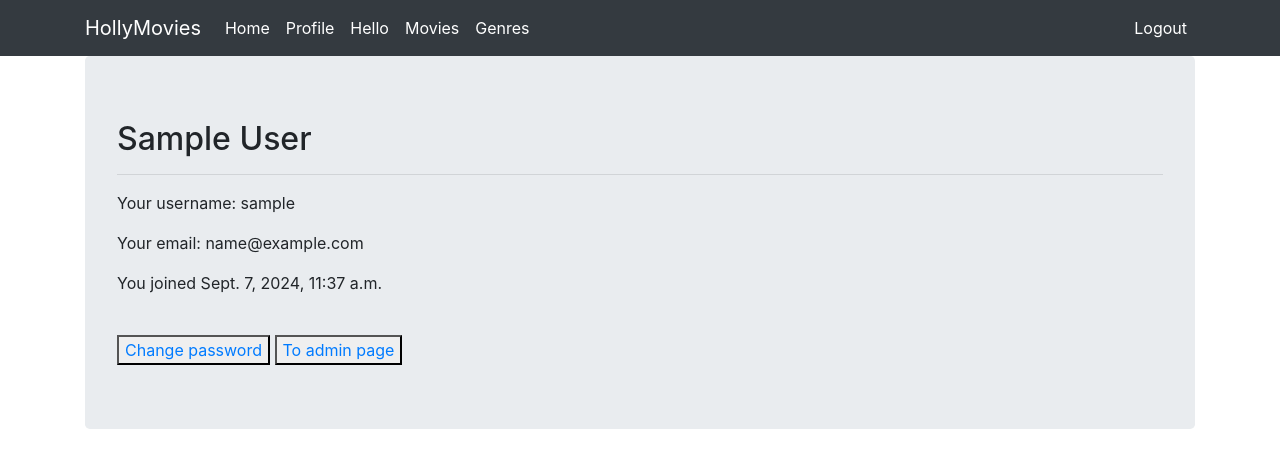
After one commit to silox/sda-backend, a Django app: page /profile/ in a window 1280 px wide. The commit adds this page. Shown: the top 468 px of the page. Run offline with Django 4.2, Linux system fonts and the light colour scheme; the visitor is signed in with stand-in values (Sample User, id 1); some libraries are stand-ins or nearby versions.

Commit message:
Add profile

```diff
--- a/sda_tutorial/settings.py
+++ b/sda_tutorial/settings.py
@@ -122,3 +122,7 @@ STATIC_URL = 'static/'
 # https://docs.djangoproject.com/en/4.2/ref/settings/#default-auto-field
 
 DEFAULT_AUTO_FIELD = 'django.db.models.BigAutoField'
+
+LOGIN_URL = "/login/"
+
+LOGIN_REDIRECT_URL = "/profile/"
--- a/sda_tutorial/urls.py
+++ b/sda_tutorial/urls.py
@@ -19,12 +19,16 @@ from django.contrib.auth import views
 
 from django.urls import path, include
 
-from viewer.views import hello, index, SubmittableLoginView, CustomLogoutView, SubmittablePasswordChangeView
+from viewer.views import (
+    hello, index, SubmittableLoginView, CustomLogoutView, SubmittablePasswordChangeView, ProfileView
+)
 
 urlpatterns = [
     path('', index, name='index'),
     path('admin/', admin.site.urls),
     path('hello/<s0>', hello, name='hello'),
+    path('profile/', ProfileView.as_view(), name='profile'),
+
     path('viewer/', include('viewer.urls', namespace='viewer')),
 
     path('login/', SubmittableLoginView.as_view(), name='login'),
--- a/viewer/templates/navbar.html
+++ b/viewer/templates/navbar.html
@@ -12,6 +12,11 @@
                 <a class="nav-item nav-link active" href="{% url 'index' %}">
                     Home
                 </a>
+                {% if user.is_authenticated %}
+                    <a class="nav-item nav-link active" href="{% url 'profile' %}">
+                        Profile
+                    </a>
+                {% endif %}
                 <a class="nav-item nav-link active" href="/hello/nice?s1=ultra">
                     Hello
                 </a>
--- /dev/null
+++ b/viewer/templates/profile.html
@@ -0,0 +1,14 @@
+{% extends "base.html" %}
+
+{% block content %}
+    <h2>{{ object.first_name }} {{ object.last_name }}</h2>
+    <hr>
+    <p>Your username: {{ object.username }}</p>
+    <p>Your email: {{ object.email }} </p>
+    <p>You joined {{ object.date_joined }} </p>
+    <br>
+    <button><a href="{% url 'password_change' %}">Change password</a></button>
+    {% if object.is_staff or object.is_superuser %}
+        <button><a href="{% url 'admin:index' %}">To admin page</a></button>
+    {% endif %}
+{% endblock %}
--- a/viewer/views.py
+++ b/viewer/views.py
@@ -1,10 +1,11 @@
 import logging
 
 from django.contrib.auth.mixins import LoginRequiredMixin
+from django.contrib.auth.models import User
 from django.contrib.auth.views import LoginView, LogoutView, PasswordChangeView
-from django.shortcuts import render, redirect
-from django.urls import reverse, reverse_lazy
-from django.views.generic import ListView, CreateView, UpdateView, DeleteView, DetailView
+from django.shortcuts import render
+from django.urls import reverse_lazy
+from django.views.generic import ListView, CreateView, UpdateView, DeleteView, DetailView, TemplateView
 
 from viewer.forms import MovieForm, GenreForm, CustomAuthenticationForm, CustomPasswordChangeForm
 from viewer.models import Movie, Genre
@@ -33,6 +34,13 @@ def index(request):
             'br_test': 'text\n which contains\n multiple\nlines!',
         }
     )
+
+
+class ProfileView(LoginRequiredMixin, TemplateView):
+    template_name = 'profile.html'
+
+    def get_context_data(self, **kwargs):
+        return {**super().get_context_data(), 'object': self.request.user}
 
 
 class MovieListView(LoginRequiredMixin, ListView):
```
